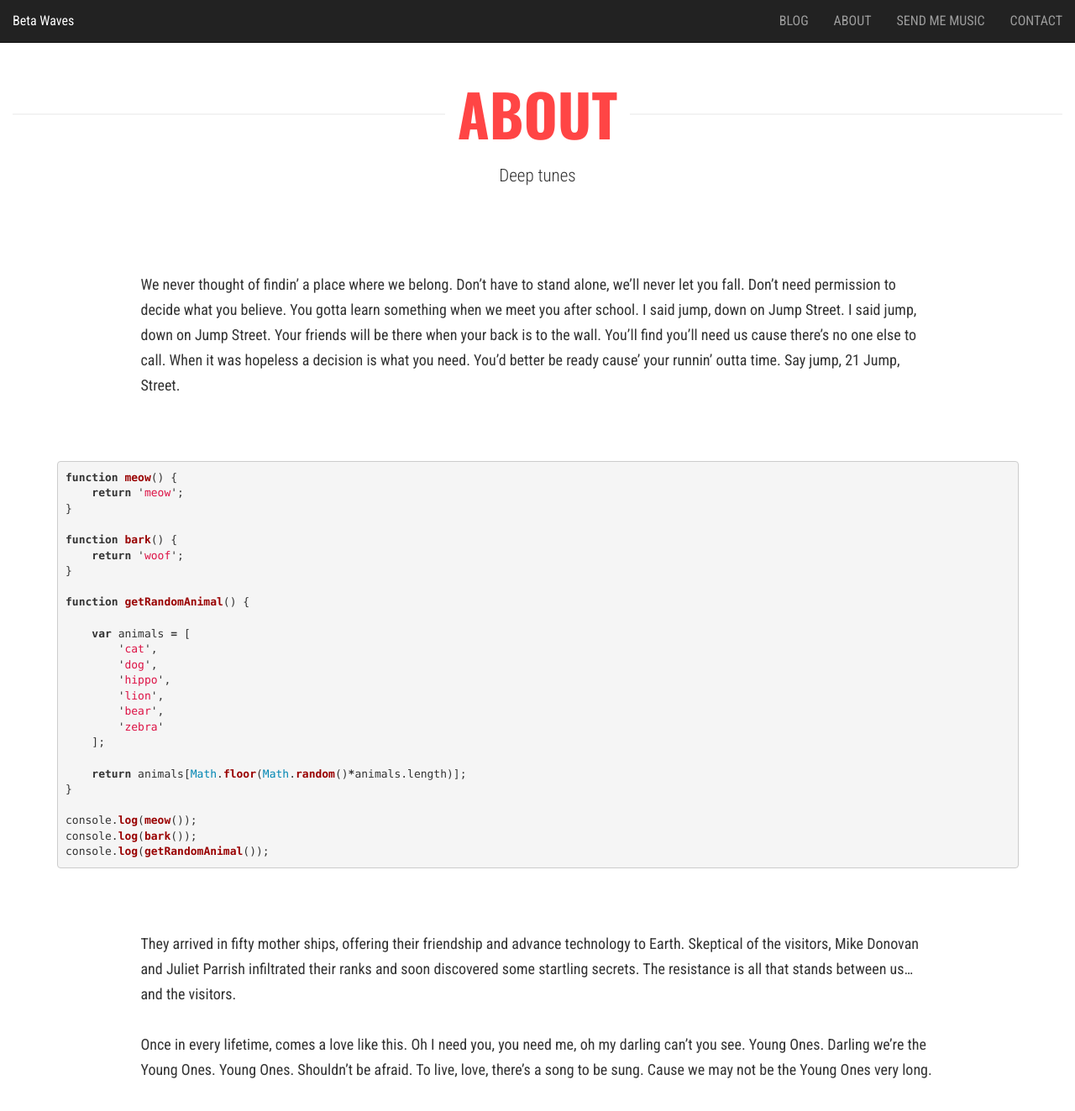
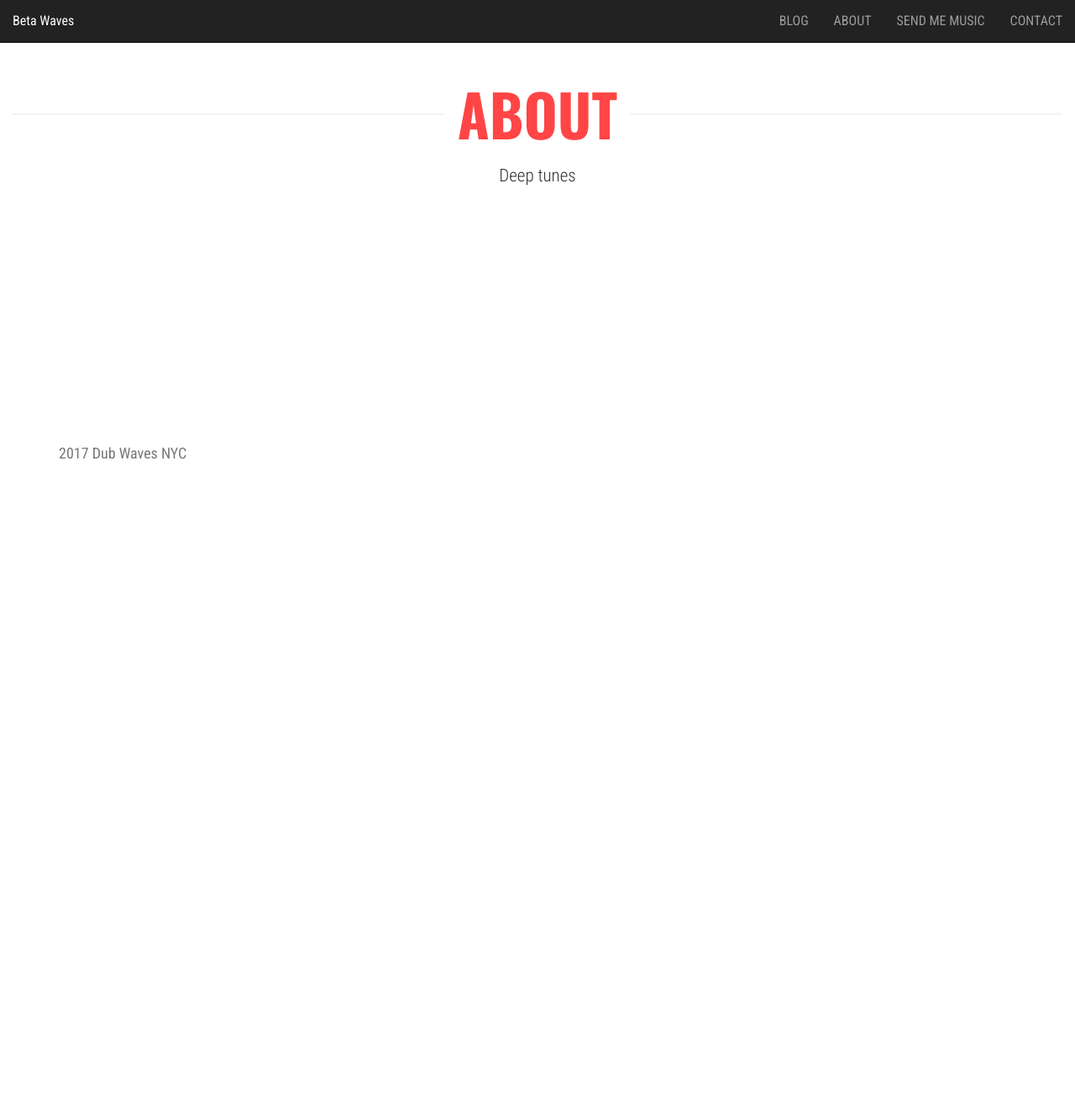
Before and after one commit to Joe-Gigs/Beta-Waves-music-blog, a Jekyll site: the page built from _pages/about.md, in a window 1280 px wide and 1400 px high. Shown: the top 1323 px of the window at 84% size. Built offline with Jekyll 4.4.1, drawn with Linux system fonts in a browser that asks for light colours; nearby versions of some CDN libraries; some of the changed text lies outside the part shown.

Commit message:
Basic shell

```diff
--- a/_data/global.yml
+++ b/_data/global.yml
@@ -2,7 +2,7 @@
 title: 'Beta Waves'
 description: 'Deep tunes'
 url: '' # the base hostname & protocol for your site
-footer_text: 'This text is footer text. Footer text goes here.'
+footer_text: '2017 Dub Waves NYC'
 
 # Admin Settings
 admin_name: 'Gigs'
--- a/_data/nav.yml
+++ b/_data/nav.yml
@@ -1,5 +1,5 @@
 main:
     - { url: '/', text: 'Blog' }
     - { url: '/about', text: 'About' }
-    - { url: '#', text: 'Send me music' }
-    - { url: '#', text: 'Contact' }
+    - { url: '/submit', text: 'Send me music' }
+    - { url: '/contact', text: 'Contact' }
--- a/_pages/about.md
+++ b/_pages/about.md
@@ -3,37 +3,3 @@ layout: inner
 title: About
 permalink: /about/
 ---
-
-We never thought of findin' a place where we belong. Don't have to stand alone, we'll never let you fall. Don't need permission to decide what you believe. You gotta learn something when we meet you after school. I said jump, down on Jump Street. I said jump, down on Jump Street. Your friends will be there when your back is to the wall. You'll find you'll need us cause there's no one else to call. When it was hopeless a decision is what you need. You'd better be ready cause' your runnin' outta time. Say jump, 21 Jump, Street.
-
-{% highlight javascript %}
-function meow() {
-    return 'meow';
-}
-
-function bark() {
-    return 'woof';
-}
-
-function getRandomAnimal() {
-
-    var animals = [
-        'cat',
-        'dog',
-        'hippo',
-        'lion',
-        'bear',
-        'zebra'
-    ];
-
-    return animals[Math.floor(Math.random()*animals.length)];
-}
-
-console.log(meow());
-console.log(bark());
-console.log(getRandomAnimal());
-{% endhighlight %}
-
-They arrived in fifty mother ships, offering their friendship and advance technology to Earth. Skeptical of the visitors, Mike Donovan and Juliet Parrish infiltrated their ranks and soon discovered some startling secrets. The resistance is all that stands between us... and the visitors.
-
-Once in every lifetime, comes a love like this. Oh I need you, you need me, oh my darling can't you see. Young Ones. Darling we're the Young Ones. Young Ones. Shouldn't be afraid. To live, love, there's a song to be sung. Cause we may not be the Young Ones very long.
```
Also changed, not shown: _includes/header.html (+0 -23 lines), _pages/contact.md (added, +5 -0 lines), _pages/submit.md (added, +5 -0 lines).
